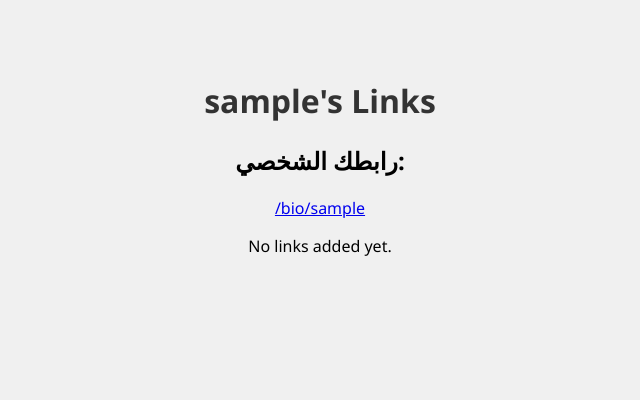
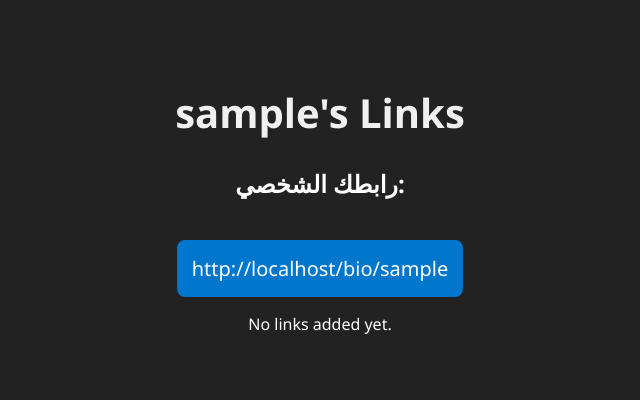
Before and after one commit to crsbo/my-links-app, a Flask app: a page that uses templates/bio.html in a window 1280 px wide. Shown: the top 400 px of the page, without its empty margins (320-960 px from the left). Run offline with Flask 3, Linux system fonts and the light colour scheme.

Commit message:
Update bio.html

```diff
--- a/templates/bio.html
+++ b/templates/bio.html
@@ -6,15 +6,30 @@
     <style>
         body {
             font-family: 'Segoe UI', sans-serif;
-            background: #f0f0f0;
+            background: #222222;
+            color: #fff;
             text-align: center;
             padding: 50px;
         }
         h1 {
-            color: #333;
+            font-size: 40px;
+            color: #f0f0f0;
+        }
+        .bio-url {
+            font-size: 20px;
+            background-color: #0077cc;
+            color: white;
+            padding: 15px;
+            border-radius: 8px;
+            margin-top: 20px;
+            display: inline-block;
+            text-decoration: none;
+        }
+        .bio-url:hover {
+            background-color: #005fa3;
         }
         .link-card {
-            background: white;
+            background: #333;
             border-radius: 10px;
             padding: 15px 20px;
             margin: 15px auto;
@@ -38,15 +53,12 @@
 
     <!-- رابط البايو المجمع -->
     <h2>رابطك الشخصي:</h2>
-    <p>
-        <a href="{{ url_for('show_bio', username=username) }}" target="_blank">{{ url_for('show_bio', username=username) }}</a>
-    </p>
+    <a href="{{ bio_url }}" target="_blank" class="bio-url">{{ bio_url }}</a>
 
-    <!-- عرض الروابط -->
     {% if links %}
-        {% for link in links %}
+        {% for title, url in links %}
             <div class="link-card">
-                <a href="{{ link[1] }}" target="_blank">{{ link[0] }}</a>
+                <a href="{{ url }}" target="_blank">{{ title }}</a>
             </div>
         {% endfor %}
     {% else %}
```
